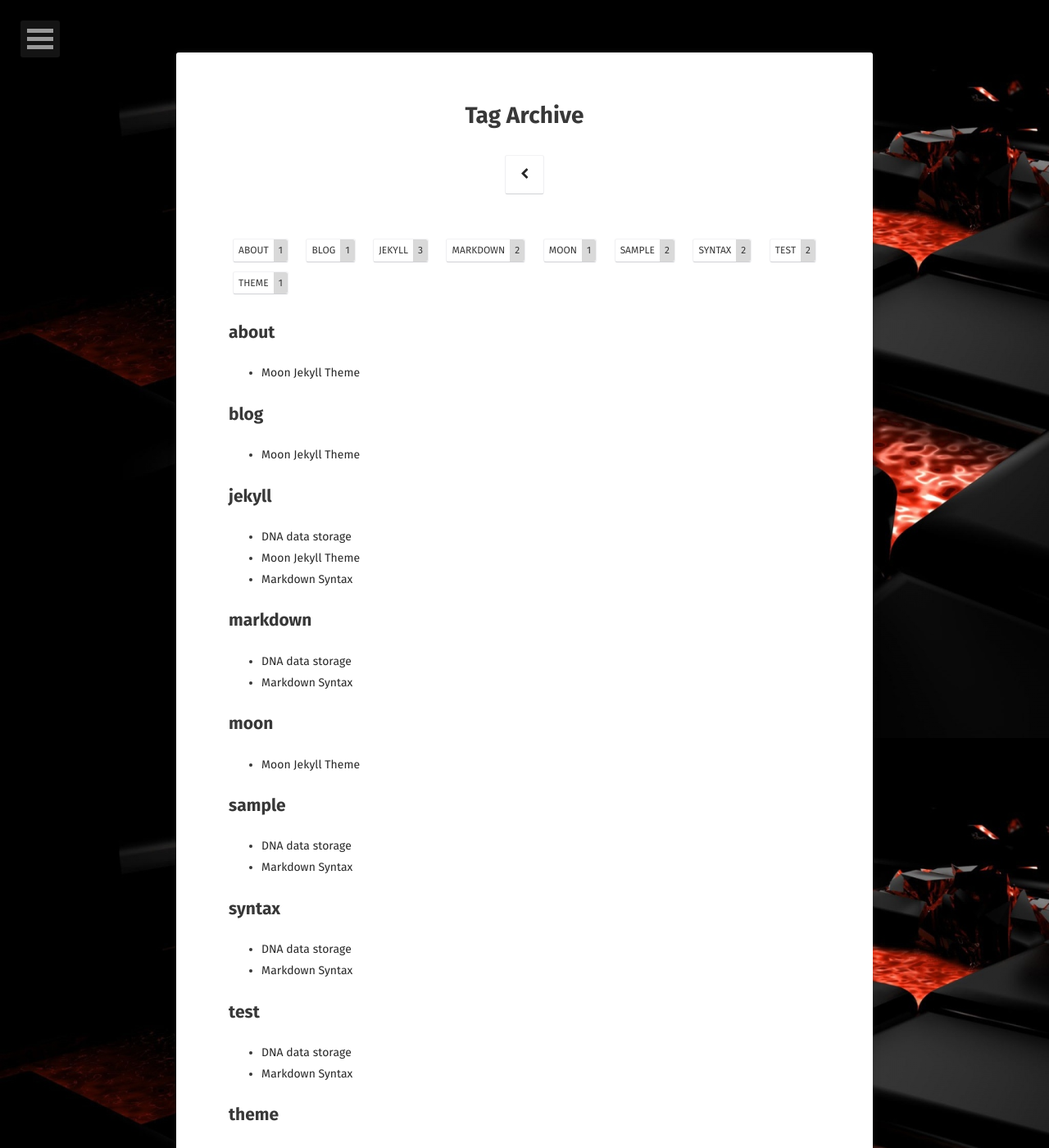
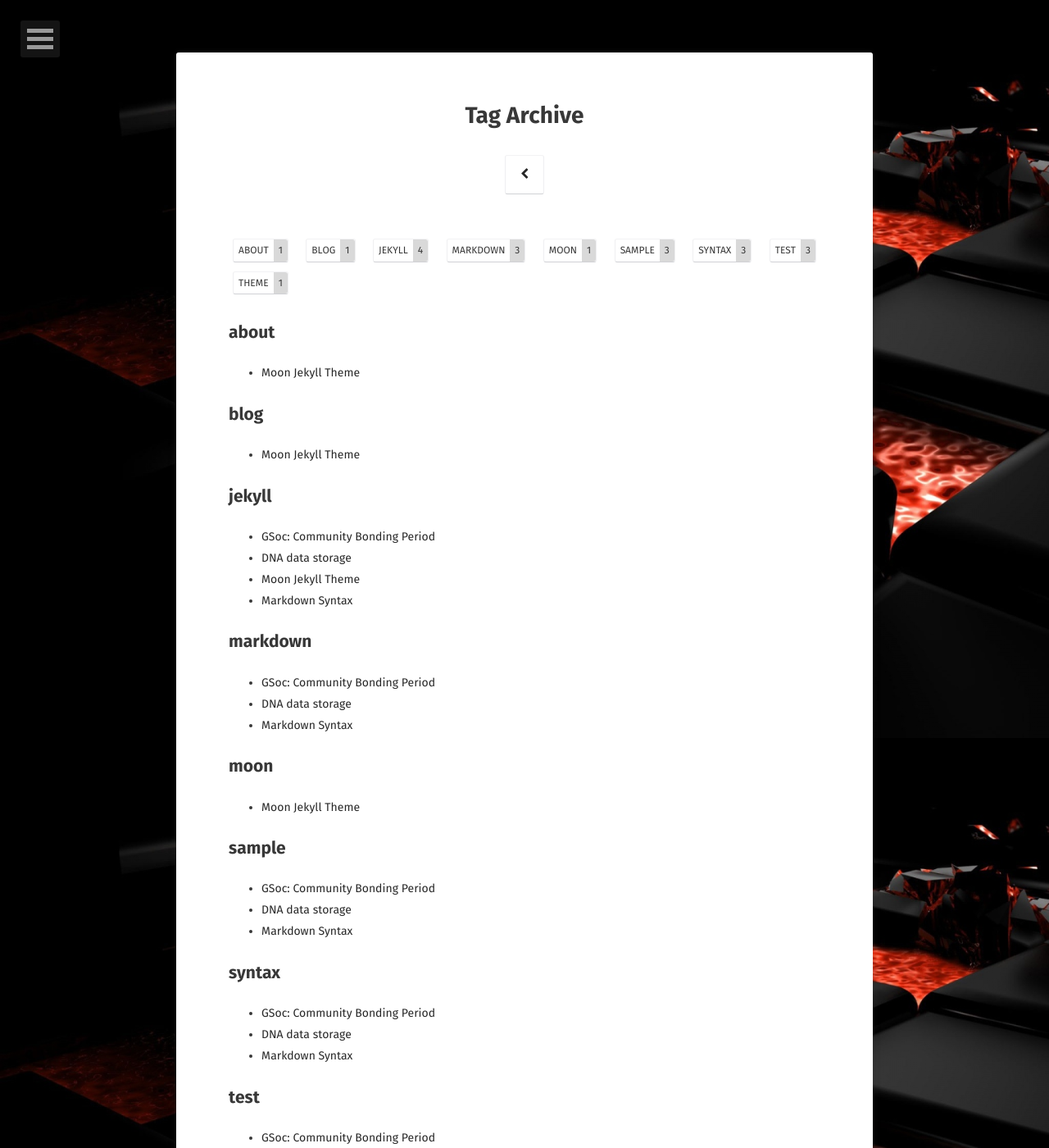
Before and after one commit to RavicharanN/blog, a Jekyll site: the page built from tags/index.html, in a window 1280 px wide and 1400 px high. Shown: the whole window at 82% size. Built offline with Jekyll 4.4.1, drawn with Linux system fonts in a browser that asks for light colours; some web fonts are replaced; part of the change alters nothing that is shown.

Commit message:
Update 2018-05-12-gsoc-Community-Bonding-Period.md

```diff
--- a/_posts/2018-05-12-gsoc-Community-Bonding-Period.md
+++ b/_posts/2018-05-12-gsoc-Community-Bonding-Period.md
@@ -1 +1,114 @@
-### Test
+---
+layout: post
+title:  "GSoc: Community Bonding Period"
+date:   2018-05-12
+excerpt: ""
+tag:
+- markdown
+- syntax
+- sample
+- test
+- jekyll
+comments:  true
+future:    true
+published: true
+---
+
+## HTML Elements
+
+Below is just about everything you'll need to style in the theme. Check the source code to see the many embedded elements within paragraphs.
+
+# Heading 1
+
+## Heading 2
+
+### Heading 3
+
+#### Heading 4
+
+##### Heading 5
+
+###### Heading 6
+
+### Body text
+
+Lorem ipsum dolor sit amet, test link adipiscing elit. **This is strong**. Nullam dignissim convallis est. Quisque aliquam.
+
+![Smithsonian Image](https://mmistakes.github.io/minimal-mistakes/images/3953273590_704e3899d5_m.jpg)
+{: .image-right}
+
+*This is emphasized*. Donec faucibus. Nunc iaculis suscipit dui. 53 = 125. Water is H2O. Nam sit amet sem. Aliquam libero nisi, imperdiet at, tincidunt nec, gravida vehicula, nisl. The New York Times (That’s a citation). Underline.Maecenas ornare tortor. Donec sed tellus eget sapien fringilla nonummy. Mauris a ante. Suspendisse quam sem, consequat at, commodo vitae, feugiat in, nunc. Morbi imperdiet augue quis tellus.
+
+HTML and CSS are our tools. Mauris a ante. Suspendisse quam sem, consequat at, commodo vitae, feugiat in, nunc. Morbi imperdiet augue quis tellus. Praesent mattis, massa quis luctus fermentum, turpis mi volutpat justo, eu volutpat enim diam eget metus.
+
+### Blockquotes
+
+> Lorem ipsum dolor sit amet, test link adipiscing elit. Nullam dignissim convallis est. Quisque aliquam.
+
+## List Types
+
+### Ordered Lists
+
+1. Item one
+   1. sub item one
+   2. sub item two
+   3. sub item three
+2. Item two
+
+### Unordered Lists
+
+* Item one
+* Item two
+* Item three
+
+## Tables
+
+| Header1 | Header2 | Header3 |
+|:--------|:-------:|--------:|
+| cell1   | cell2   | cell3   |
+| cell4   | cell5   | cell6   |
+|----
+| cell1   | cell2   | cell3   |
+| cell4   | cell5   | cell6   |
+|=====
+| Foot1   | Foot2   | Foot3
+{: rules="groups"}
+
+## Code Snippets
+
+{% highlight css %}
+#container {
+  float: left;
+  margin: 0 -240px 0 0;
+  width: 100%;
+}
+{% endhighlight %}
+
+## Buttons
+
+Make any link standout more when applying the `.btn` class.
+
+{% highlight html %}
+<a href="#" class="btn btn-success">Success Button</a>
+{% endhighlight %}
+
+<div markdown="0"><a href="#" class="btn">Primary Button</a></div>
+<div markdown="0"><a href="#" class="btn btn-success">Success Button</a></div>
+<div markdown="0"><a href="#" class="btn btn-warning">Warning Button</a></div>
+<div markdown="0"><a href="#" class="btn btn-danger">Danger Button</a></div>
+<div markdown="0"><a href="#" class="btn btn-info">Info Button</a></div>
+
+## KBD
+
+You can also use `<kbd>` tag for keyboard buttons.
+
+{% highlight html %}
+<kbd>W</kbd><kbd>A</kbd><kbd>S</kbd><kbd>D</kbd>
+{% endhighlight %}
+
+Press <kbd>W</kbd><kbd>A</kbd><kbd>S</kbd><kbd>D</kbd> to move your car. **Midtown Maddness!!**
+
+## Notices
+
+**Watch out!** You can also add notices by appending `{: .notice}` to a paragraph.
+{: .notice}
```
